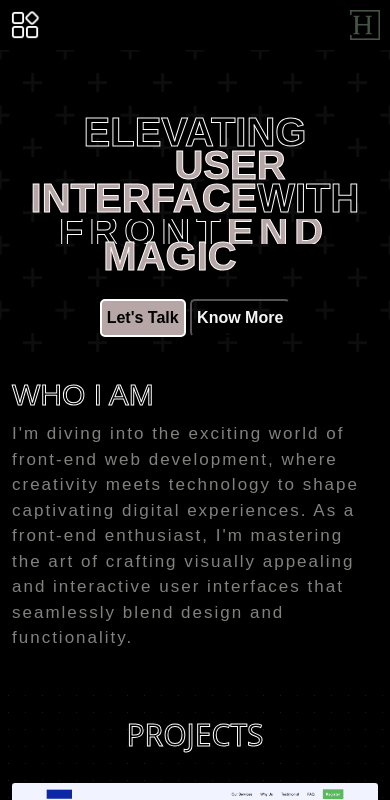
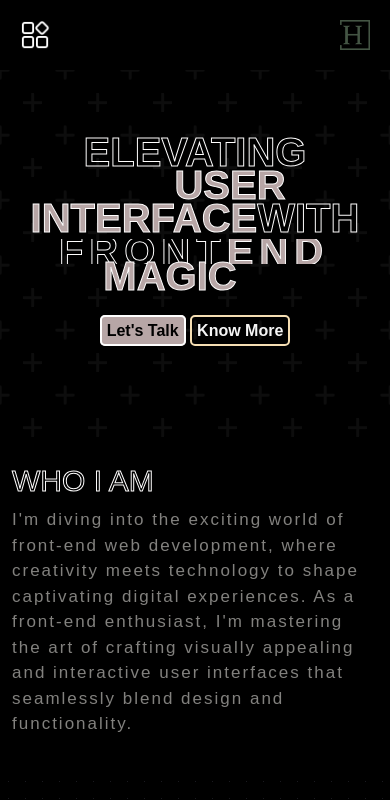
Before and after one commit to Hawinf/myweb, a website: page index.html in a window 390 px wide. Shown: the top 800 px of the page. Drawn offline with Linux system fonts and the light colour scheme.

Commit message:
adding link in hero section

```diff
--- a/index.html
+++ b/index.html
@@ -31,8 +31,8 @@
                 <h2 class="main-judul1">FRONT<span>END</span></h2>
                 <h2 class="main-judul3">MAGIC</h2>
                 <div class="contact">
-                    <button class="tombol1">Let's Talk</button>
-                    <button class="tombol2">Know More</button>
+                    <a href="https://wa.me/971506841998" class="tombol1">Let's Talk</a>
+                    <a href="#about" class="tombol2">Know More</a>
                 </div>
             </main>
         </div>
--- a/style.css
+++ b/style.css
@@ -43,7 +43,7 @@ background-size: 65px 65px, 65px 65px, 32.5px 32.5px, 32.5px 32.5px;
     background-position: 0 0, 0 0, 10px 18px, 10px 18px, 0 0, 10px 18px; */
 }
 .main-head {
-    padding: 80px 0 20px ;
+    padding: 100px 0 ;
     font-family: 'Bebas Neue', sans-serif;
 
 }
@@ -124,6 +124,8 @@ background-size: 65px 65px, 65px 65px, 32.5px 32.5px, 32.5px 32.5px;
     padding: 10px;
     font-weight: 700;
     border: 2px solid white;
+    text-decoration: none;
+    color: black;
 }
 .contact .tombol2 {
     background-color: transparent;
@@ -131,6 +133,8 @@ background-size: 65px 65px, 65px 65px, 32.5px 32.5px, 32.5px 32.5px;
     padding: 10px;
     font-weight: 700;
     color: whitesmoke;
+    text-decoration: none;
+    border: 2px solid wheat;
 }
 .menu-sidebar {
     font-size: 30px;
@@ -306,11 +310,11 @@ background-size: 17px 17px;
     }
     .navbar-section {
         position: relative;
-        height: 50px;
+        height: 70px;
         display: flex;
         width: 100%;
         justify-content: space-between;
-        padding: 10px;
+        padding: 20px;
     }
     .nav-menu .menu {
         height: 30px;
```
